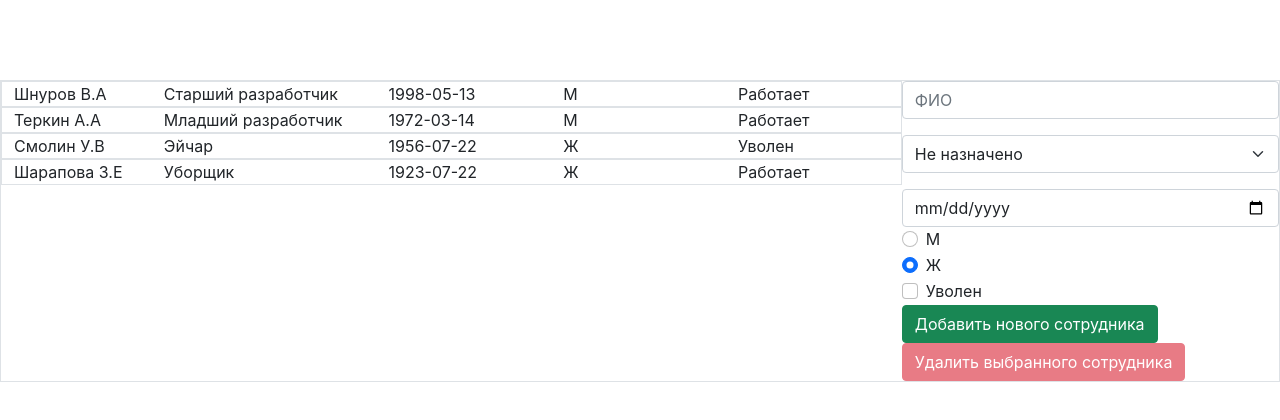
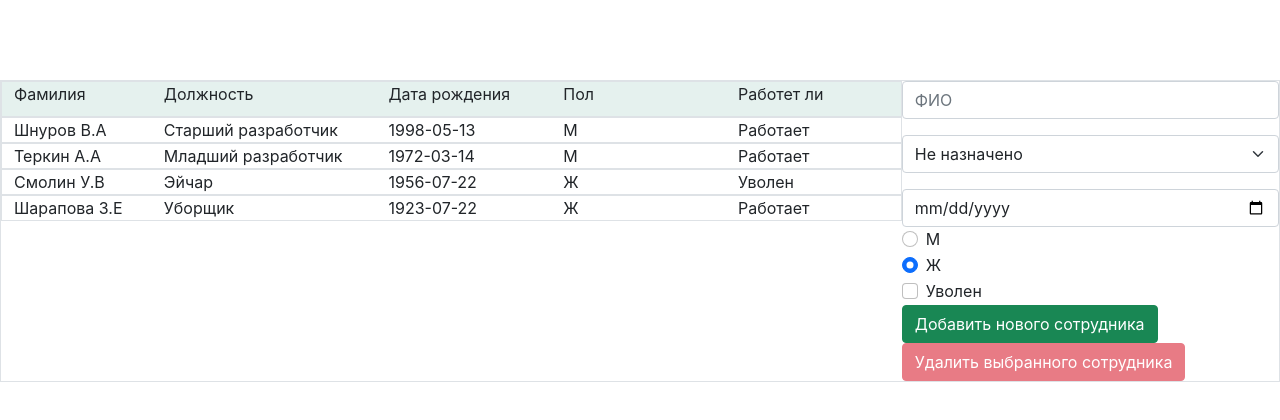
Before and after one commit to MarEeee/React-Redux, a React (Create React App) app: page / in a window 1280 px wide. Shown: the top 420 px of the page. Built offline with nearby package versions, Linux system fonts and the light colour scheme.

Commit message:
table header was added

```diff
--- a/src/components/FirstWindow.js
+++ b/src/components/FirstWindow.js
@@ -4,7 +4,7 @@ import {connect, useDispatch} from "react-redux"
 import {createNewUser, userInfo} from "./redux/action"
 
 
-
+//функциональный компонент.
 const FirstWindow = ({items, active, setActive}) =>{
     const dispatch = useDispatch();
     function getElem(i, item) {
@@ -15,7 +15,15 @@ const FirstWindow = ({items, active, setActive}) =>{
 
     return(
         <div className = "container">
-            {
+                 <div className= "row border window__header">
+                     <div className = "col-md-2">Фамилия</div>
+                     <div className = "col-md-3">Должность</div>
+                     <div className = "col-sm">Дата рождения</div>
+                     <div className = "col-sm">Пол</div>
+                     <div className = "col-sm">Работет ли
+                     </div>
+                 </div>
+                 {
                 items.items.map((item,i) =>{
                     return <FirstWindowItems
                      item = {item}
--- a/src/components/SecondWindow.js
+++ b/src/components/SecondWindow.js
@@ -78,13 +78,13 @@ class SecondWindow extends React.Component{
                     <input type="text" className="form-control" placeholder="ФИО"
                     name="FIO"
                     onChange={this.changeInputHandler}
-                    value={this.props.items.activeUser.FIO}
+                    value={this.props.items.activeUser.FIO || ""}
                     maxLength="15"></input>
                 </div>
                 <select className="form-select" aria-label="Default select example"
                 name ="position"
                 onChange={this.changeInputHandler}
-                value={this.props.items.activeUser.position}
+                value={this.props.items.activeUser.position || ""}
                 >
                     <option value = "Не назначено">Не назначено</option>
                     <option value="Старший разработчик">Старший разработчик</option>
@@ -98,7 +98,7 @@ class SecondWindow extends React.Component{
                         <input className="form-control" type="date"  id="example-date-input"
                         name ="birthDay"
                         onChange={this.changeInputHandler}
-                        value={this.props.items.activeUser.birthDay}></input>
+                        value={this.props.items.activeUser.birthDay || ""}></input>
                 </div>
 
 
@@ -110,7 +110,7 @@ class SecondWindow extends React.Component{
 
                      name ="sex"
                      onChange={this.changeInputHandler}
-                     checked = {this.props.items.activeUser.sex}
+                     checked = {this.props.items.activeUser.sex || ""}
                     ></input>
                     <label className="form-check-label" htmlFor="flexRadioDefault1">
                     М
@@ -122,7 +122,7 @@ class SecondWindow extends React.Component{
 
                     name ="sex"
                     onChange={this.changeInputHandler}
-                    checked = {!this.props.items.activeUser.sex}
+                    checked = {!this.props.items.activeUser.sex || ""}
 
                     ></input>
                     <label className="form-check-label" htmlFor="flexRadioDefault1">
@@ -137,7 +137,7 @@ class SecondWindow extends React.Component{
                     <input className="form-check-input" type="checkbox"  id="flexCheckDefault"
                     name ="fired"
                     onChange={this.changeInputHandler}
-                    checked={this.props.items.activeUser.fired}
+                    checked={this.props.items.activeUser.fired || ""}
 
                     ></input>
                     <label className="form-check-label" htmlFor="flexCheckDefault">
--- a/src/index.css
+++ b/src/index.css
@@ -49,3 +49,8 @@ code {
   border: 2px solid blue;
   background-color: blue;
 }
+
+.window__header{
+  background-color: #e5f1ee;
+  padding-bottom: 10px;
+}
```
Also changed, not shown: package.json (+8 -1 lines), 2 other files (tests, documents, lock files or other folders).
